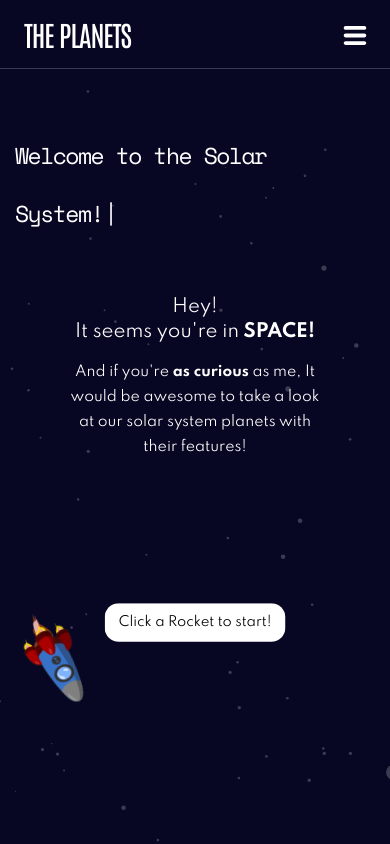
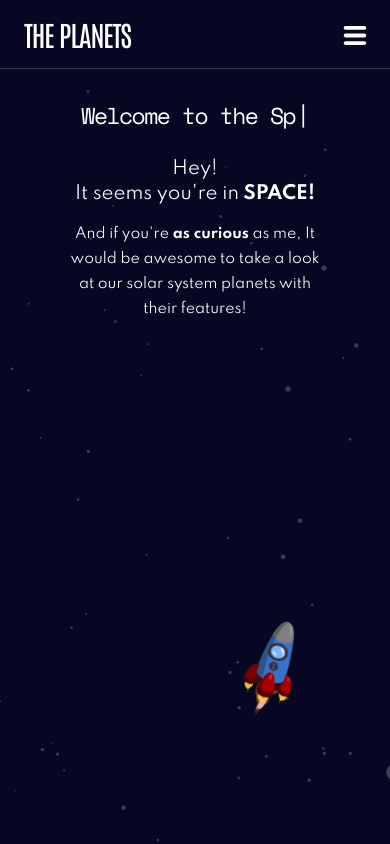
Before and after one commit to robertKamrowski/planet_app, a React (Create React App) app: page / in a window 390 px wide. Built offline with nearby package versions, Linux system fonts and the light colour scheme.

Commit message:
Add start panel in final version on mobile

```diff
--- a/src/components/mainPanel/MainPanelStarter.js
+++ b/src/components/mainPanel/MainPanelStarter.js
@@ -9,15 +9,16 @@ const EntranceComponentWrapper = styled.main`
   display: flex;
   flex-direction: column;
   align-items: center;
-  padding: 60px 15px;
+  padding: 20px 15px;
   position: relative;
   transition: transform 0.4s;
   transform: ${(p) => (p.isOpened ? 'scale(0)' : '')};
+  overflow-x: hidden;
 `;
 
 const StyledTitle = styled.h2`
   font-family: 'Space Mono';
-  margin-bottom: 50px;
+  margin-bottom: 10px;
   & .Typewriter {
     color: ${({ theme }) => theme.white};
     &__wrapper,
@@ -49,40 +50,19 @@ const AppDescription = styled.p`
 
 const flyAround = keyframes`
  from{
-  transform: rotate(360deg) translateX(150px) ;
+  transform: rotate(360deg) translateX(90px);
  }
  to{
-  transform: rotate(0) translateX(150px) ;
+  transform: rotate(0) translateX(90px);
  }
 `;
 
 const RocketImage = styled.img`
   display: block;
   width: 80px;
-  animation: ${flyAround} 10s linear infinite;
+  animation: ${flyAround} 6s linear infinite;
   position: absolute;
-  top: 32%;
-  left: 40%;
-`;
-
-const RocketSquare = styled.div`
-  width: 100%;
-  flex-grow: 1;
-  position: relative;
-  display: flex;
-  justify-content: center;
-  align-items: center;
-`;
-
-const UserMessage = styled.p`
-  transform: scale(0);
-  transition: transform 1.5s;
-  transform: ${({ active }) => (active ? 'scale(1)' : 'scale(0)')};
-  background-color: #fff;
-  color: #000;
-  padding: 8px 15px;
-  border-radius: 15px;
-  font-size: 1.4rem;
+  top: 65%;
 `;
 
 const MainPanelStarter = () => {
@@ -95,30 +75,32 @@ const MainPanelStarter = () => {
         <Typewriter
           onInit={(writer) => {
             writer
-              .typeString('Welcome to the Solar System!')
+              .typeString('Welcome to the Space!')
               .callFunction(() => setActive(true))
+              .pauseFor(1500)
+              .deleteAll()
+              .typeString('Click Rocket to start!')
               .start();
           }}
         />
       </StyledTitle>
+
       <AppDescription primary active={active}>
         Hey! <br /> It seems you're in
         <span className="space-word"> space!</span>
       </AppDescription>
+
       <AppDescription active={active}>
         And if you're <span className="afraid">as curious</span> as me, It would
         be awesome to take a look at our solar system planets with their
         features!
       </AppDescription>
 
-      <RocketSquare>
-        <UserMessage active={active}>Click a Rocket to start!</UserMessage>
-        <RocketImage
-          onClick={toggleMenuOpen}
-          src={rocket}
-          alt="Picture of a spaceship rocket."
-        />
-      </RocketSquare>
+      <RocketImage
+        onClick={toggleMenuOpen}
+        src={rocket}
+        alt="Picture of a spaceship rocket."
+      />
     </EntranceComponentWrapper>
   );
 };
```
